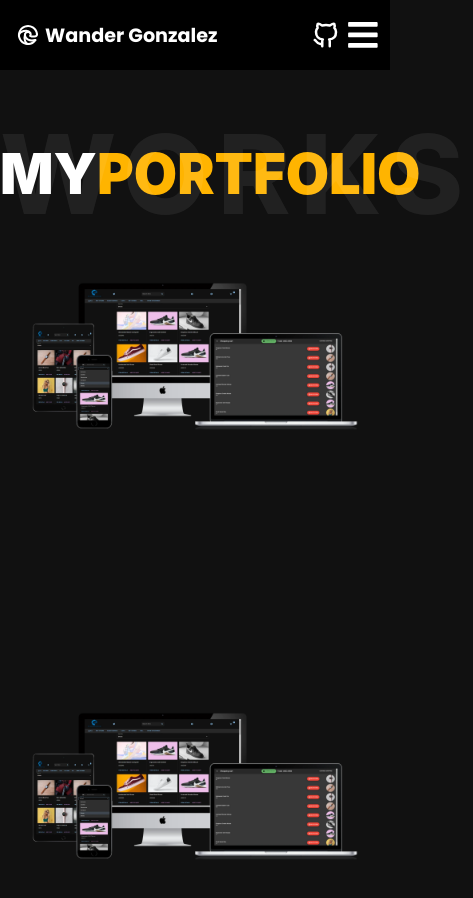
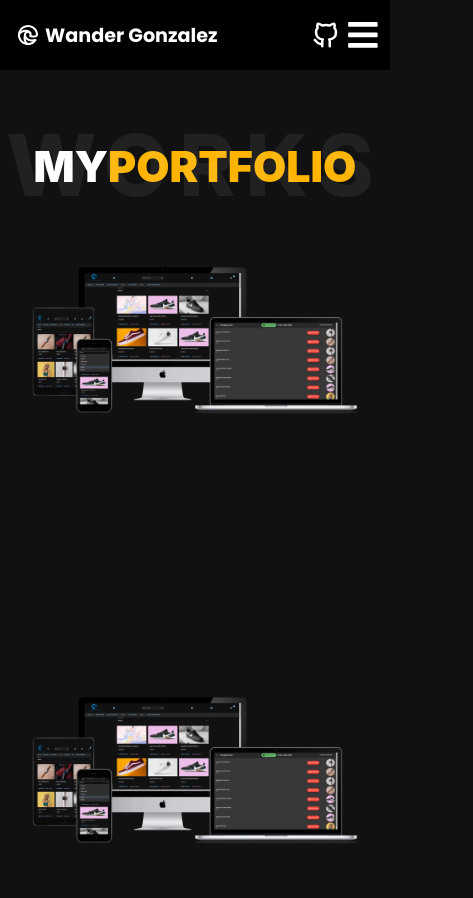
Before and after one commit to wandergithub/w-portfolio, a React (Create React App) app: page /work in a window 390 px wide. Shown: the top 898 px of the page, 473 px wide, since content can reach past the window. Built offline with nearby package versions, Linux system fonts and the light colour scheme.

Commit message:
improve My work Mobile responsivenes

```diff
--- a/src/components/Work/Work.scss
+++ b/src/components/Work/Work.scss
@@ -88,4 +88,19 @@ body[data-aos-easing="ease"] [data-aos] {
     align-items: center;
     gap: 30px;
   }
+  .title-section {
+    text-align: center;
+  }
+
+  .title-section h1 {
+    color: #fff;
+    font-size: 43px;
+    font-weight: 900 !important;
+    margin: 0;
+    text-transform: uppercase;
+  }
+
+  .title-bg {
+    font-size: 85px;
+  }
 }
```
